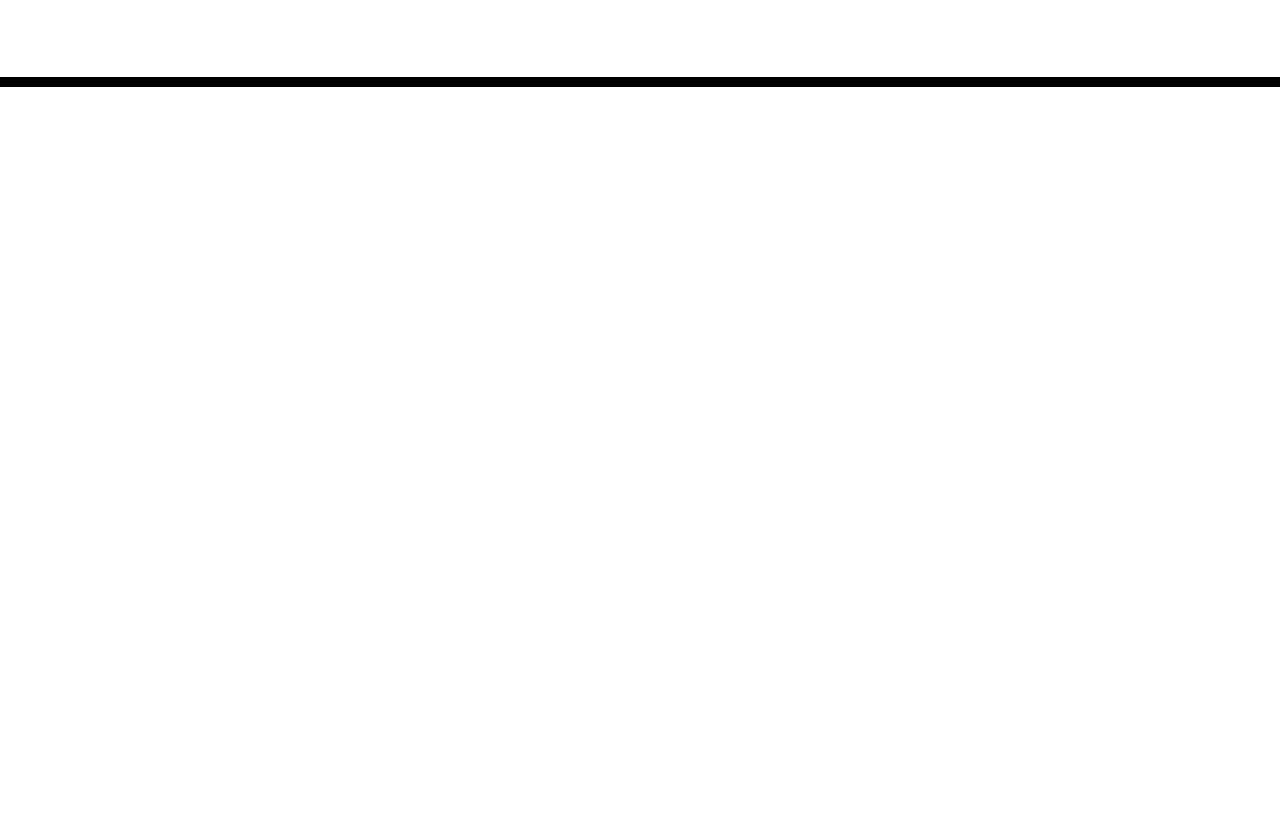
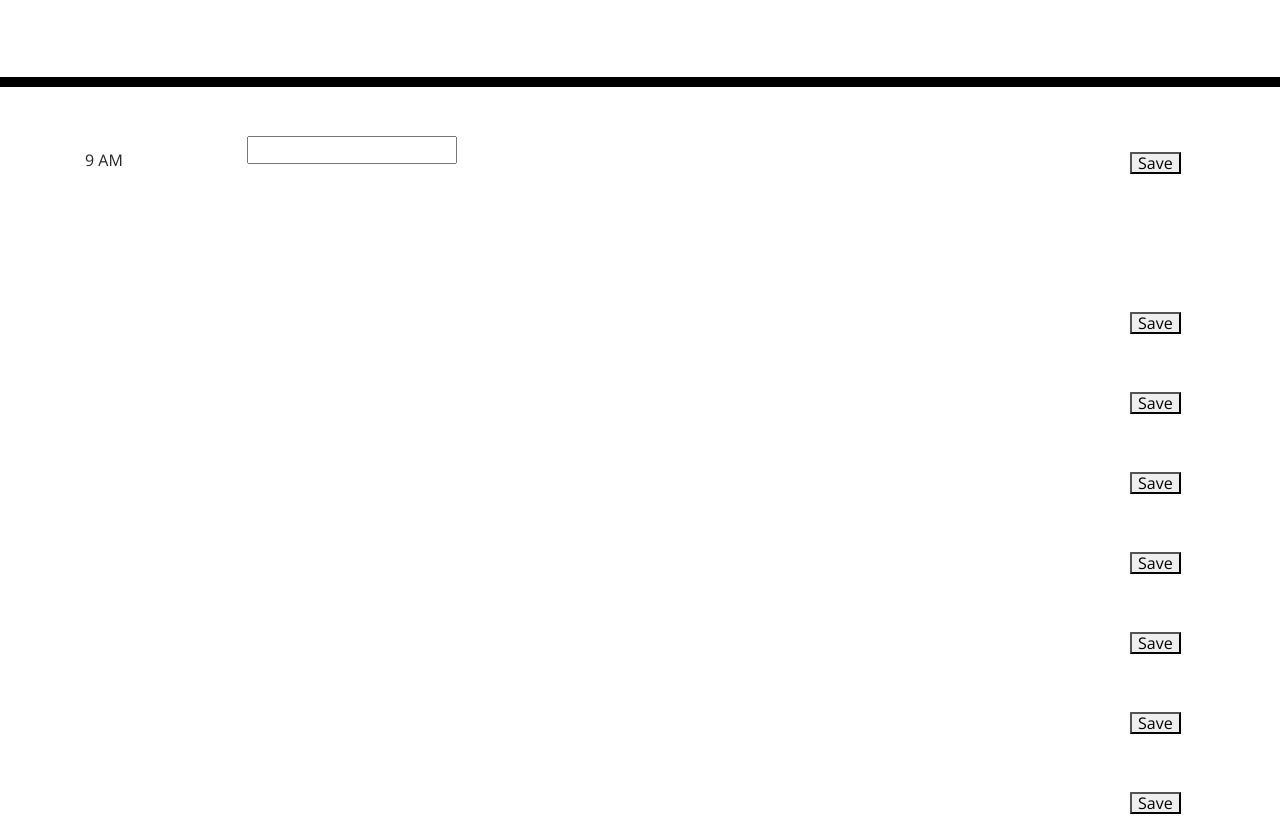
Before and after one commit to lverghese/daily-planner, a plain HTML site: page index.html in a window 1280 px wide. Shown: the part 181-1020 px from the top of the page. Before the commit the page ends 800 px from the top, so only its background shows below. Drawn offline with nearby package versions, Linux system fonts and the light colour scheme; files that its build step writes are made by us from their sources.

Commit message:
timeblock structure and initial functions

```diff
--- a/index.html
+++ b/index.html
@@ -30,7 +30,71 @@
     </header>
     <div class="container">
       <!-- Timeblocks go here -->
-
+        <div class="row">
+            <div class="col-1">
+                9 AM
+            </div>
+            <div class="col-10" id="hour9Block">
+                <input type="text" id="hourNine">
+            </div>
+            <div class="col-1">
+                <button type="btn" id="saveEvent">Save</button>
+            </div>
+        </div>
+        <div class="row">
+            <div class="col-1"></div>
+            <div class="col-10"></div>
+            <div class="col-1"></div>
+        </div>
+        <div class="row">
+            <div class="col-1"></div>
+            <div class="col-10"></div>
+            <div class="col-1">
+                <button type="btn" id="saveEvent">Save</button>
+            </div>
+        </div>
+        <div class="row">
+            <div class="col-1"></div>
+            <div class="col-10"></div>
+            <div class="col-1">
+                <button type="btn" id="saveEvent">Save</button>
+            </div>
+        </div>
+        <div class="row">
+            <div class="col-1"></div>
+            <div class="col-10"></div>
+            <div class="col-1">
+                <button type="btn" id="saveEvent">Save</button>
+            </div>
+        </div>
+        <div class="row">
+            <div class="col-1"></div>
+            <div class="col-10"></div>
+            <div class="col-1">
+                <button type="btn" id="saveEvent">Save</button>
+            </div>
+        </div>
+        <div class="row">
+            <div class="col-1"></div>
+            <div class="col-10"></div>
+            <div class="col-1">
+                <button type="btn" id="saveEvent">Save</button>
+            </div>
+        </div>
+        <div class="row">
+            <div class="col-1"></div>
+            <div class="col-10"></div>
+            <div class="col-1">
+                <button type="btn" id="saveEvent">Save</button>
+            </div>
+        </div>
+        <div class="row">
+            <div class="col-1"></div>
+            <div class="col-10"></div>
+            <div class="col-1">
+                <button type="btn" id="saveEvent">Save</button>
+            </div>
+        </div>
 
     </div>
 
```
Also changed, not shown: assets/js/script.js (+28 -2 lines).
